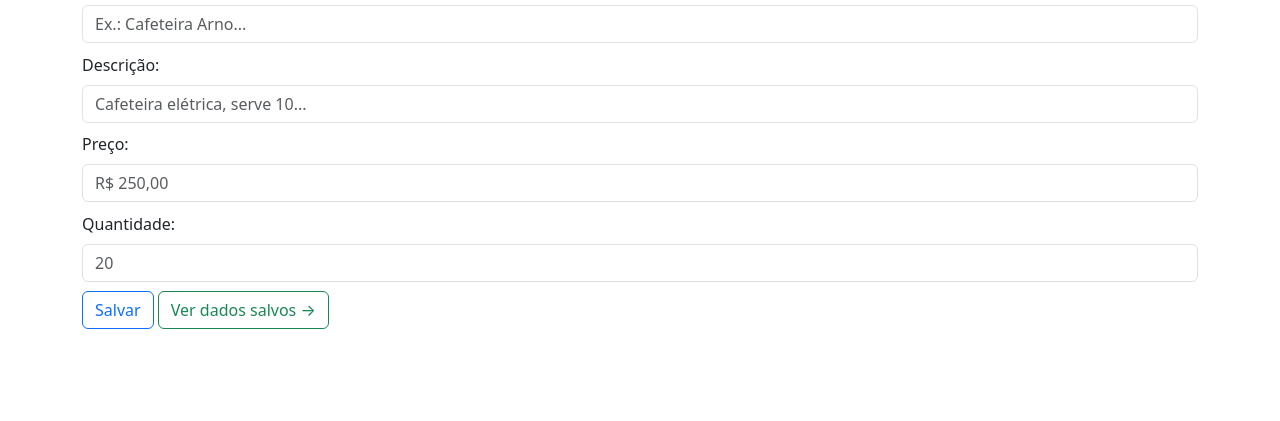
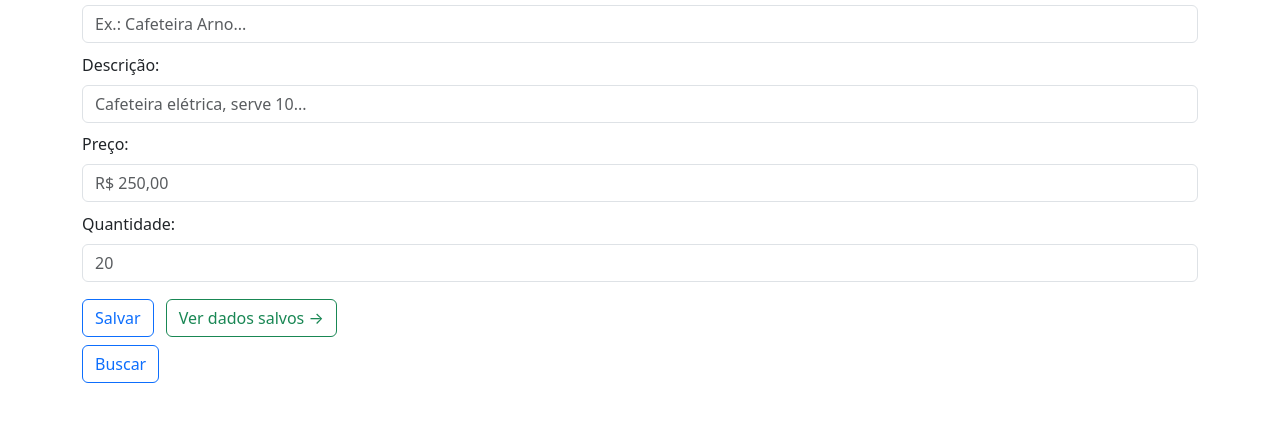
Before and after one commit to Ranayke/exercicios-trilha-ti, a plain HTML site: page ex02/index.html in a window 1280 px wide. Shown: the part 99-520 px from the top of the page. Drawn offline with nearby package versions, Linux system fonts and the light colour scheme.

Commit message:
Added search product function

```diff
--- a/ex02/index.html
+++ b/ex02/index.html
@@ -15,6 +15,10 @@
     <style>
       input {
         margin-bottom: 0.6rem;
+      }
+
+      button {
+        margin: 0.5rem 0.5rem 0 0;
       }
 
       h1 {
@@ -69,11 +73,21 @@
       >
         Salvar
       </button>
+
       <a href="./produtos.html">
         <button type="button" class="btn btn-outline-success">
           Ver dados salvos &rarr;
         </button>
+        <br />
       </a>
+      <button
+        type="button"
+        class="btn btn-outline-primary"
+        onclick="formulario.buscar()"
+        id="liveAlertBtn"
+      >
+        Buscar
+      </button>
     </div>
 
     <script src="script.js"></script>
--- a/ex02/script.js
+++ b/ex02/script.js
@@ -72,6 +72,18 @@ class Form {
     localStorage.setItem("array", JSON.stringify(arrayToDeleteProduct));
   }
 
+  buscar() {
+    let buscarTitulo = JSON.parse(localStorage.array);
+    let index = buscarTitulo
+      .map((produto) => produto.titulo)
+      .indexOf(this.titulo.value);
+
+    this.titulo.value = buscarTitulo[index].titulo;
+    this.descricao.value = buscarTitulo[index].descricao;
+    this.preco.value = buscarTitulo[index].preco;
+    this.quantidade.value = buscarTitulo[index].quantidade;
+  }
+
   verDados() {
     event.preventDefault();
     let dados = localStorage.getItem("array");
```
